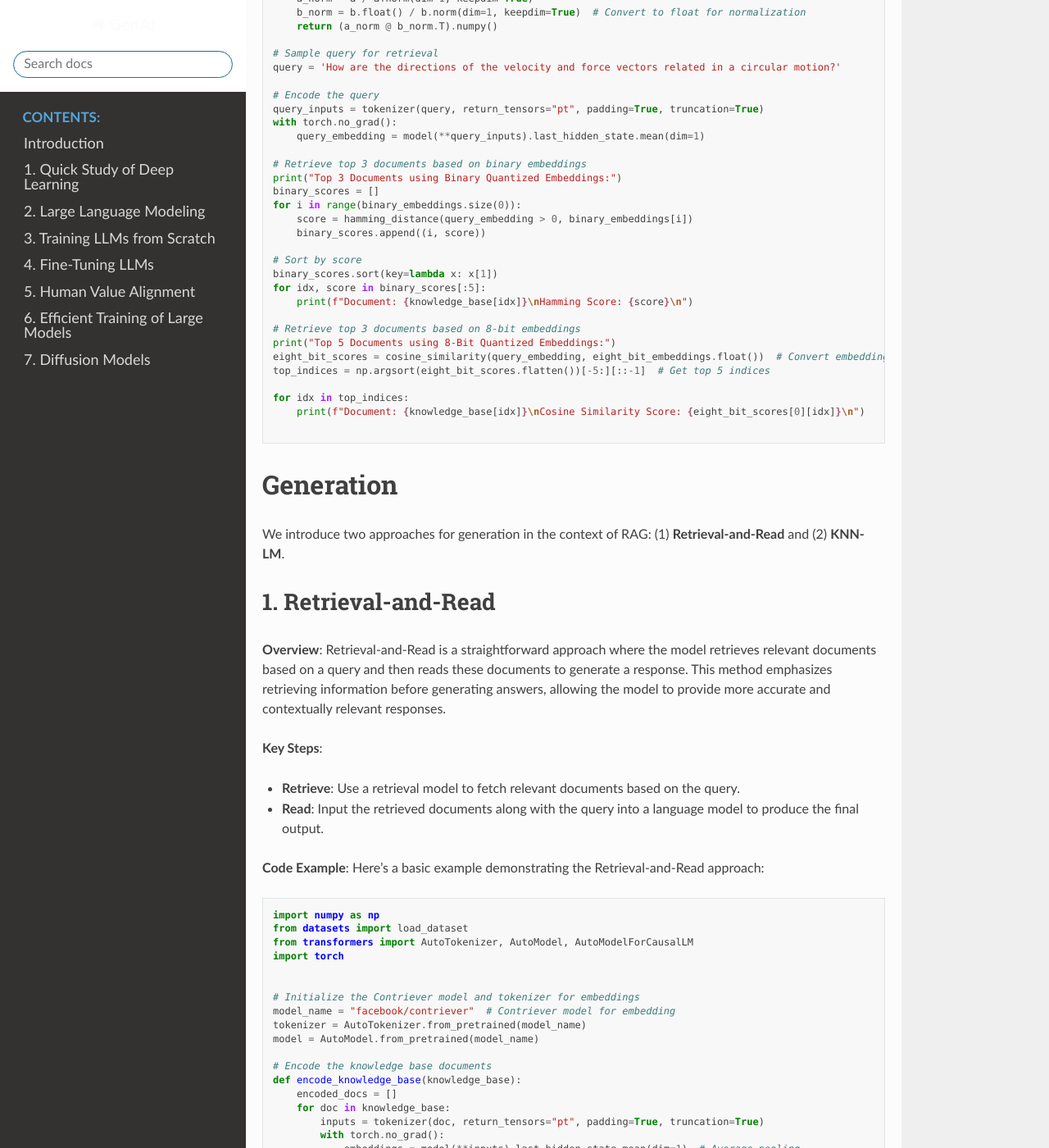
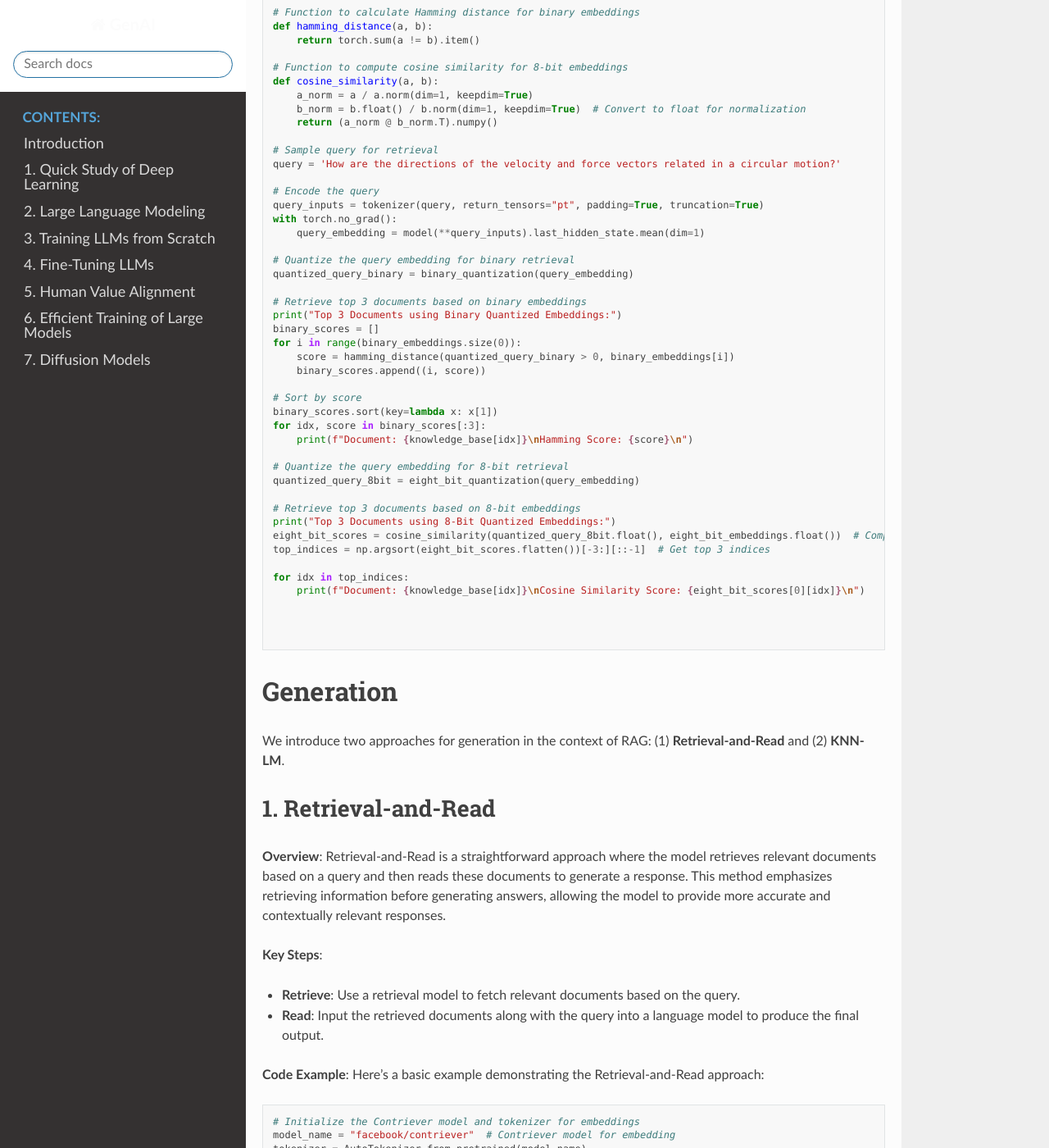
Before and after one commit to JieGroup/GenAI, a Sphinx documentation site: the page built from docs/rag/index.md, in a window 1280 px wide and 1400 px high, scrolled down 13915 px. Shown: the whole window at 82% size. Built offline with Sphinx 7.4.7 and the Read the Docs theme 3.1.0, drawn with Linux system fonts in a browser that asks for light colours; formulas are drawn with MathJax 3; some of the changed text lies outside the part shown.

Commit message:
update RAG

````diff
--- a/docs/rag/index.md
+++ b/docs/rag/index.md
@@ -318,14 +318,15 @@
 Let us check the top 3 most relevant documents for each query with DPR:
 
 ```python
-from datasets import load_dataset
 import torch
 from transformers import DPRContextEncoder, DPRContextEncoderTokenizer, DPRQuestionEncoder, DPRQuestionEncoderTokenizer
-import numpy as np
 
 
 # Aggregate the answers into a single list
 knowledge_base = aggregate_answers(dataset)
+
+# chunking
+knowledge_base = semantic_chunking(knowledge_base)
 
 # Initialize the DPR tokenizer and models
 question_tokenizer = DPRQuestionEncoderTokenizer.from_pretrained("facebook/dpr-question_encoder-single-nq-base")
@@ -520,13 +521,11 @@
 In the example below, we'll simulate a simple DSI approach where the model generates relevant document IDs based on a query. Since we're focusing on the DSI concept, we won't rely on an external model for this demonstration; rather, we'll mock the behavior of DSI.
 
 ```python
-from datasets import load_dataset
-import numpy as np
-import random
-
-
 # Aggregate the answers into a single list
 knowledge_base = aggregate_answers(dataset)
+
+# chunking
+knowledge_base = semantic_chunking(knowledge_base)
 
 # Function to simulate the DSI process
 def generate_relevant_ids(query, knowledge_base):
@@ -554,7 +553,9 @@
     for idx in relevant_ids:
         print(f"Document: {knowledge_base[idx]}\n")
     print("-" * 40)  # Separator for clarity
+
 ```
+
 
 
 
@@ -625,6 +626,13 @@
 
 
 ```python
+import random
+# Aggregate the answers into a single list
+knowledge_base = aggregate_answers(dataset)
+
+# chunking
+knowledge_base = semantic_chunking(knowledge_base)
+
 # Initialize the model and tokenizer for Contriever
 model_name = "facebook/contriever"  # Contriever model
 tokenizer = AutoTokenizer.from_pretrained(model_name)
@@ -678,25 +686,33 @@
 with torch.no_grad():
     query_embedding = model(**query_inputs).last_hidden_state.mean(dim=1)
 
+# Quantize the query embedding for binary retrieval
+quantized_query_binary = binary_quantization(query_embedding)
+
 # Retrieve top 3 documents based on binary embeddings
 print("Top 3 Documents using Binary Quantized Embeddings:")
 binary_scores = []
 for i in range(binary_embeddings.size(0)):
-    score = hamming_distance(query_embedding > 0, binary_embeddings[i])
+    score = hamming_distance(quantized_query_binary > 0, binary_embeddings[i])
     binary_scores.append((i, score))
 
 # Sort by score
 binary_scores.sort(key=lambda x: x[1])
-for idx, score in binary_scores[:5]:
+for idx, score in binary_scores[:3]:
     print(f"Document: {knowledge_base[idx]}\nHamming Score: {score}\n")
 
+# Quantize the query embedding for 8-bit retrieval
+quantized_query_8bit = eight_bit_quantization(query_embedding)
+
 # Retrieve top 3 documents based on 8-bit embeddings
-print("Top 5 Documents using 8-Bit Quantized Embeddings:")
-eight_bit_scores = cosine_similarity(query_embedding, eight_bit_embeddings.float())  # Convert embeddings to float
-top_indices = np.argsort(eight_bit_scores.flatten())[-5:][::-1]  # Get top 5 indices
+print("Top 3 Documents using 8-Bit Quantized Embeddings:")
+eight_bit_scores = cosine_similarity(quantized_query_8bit.float(), eight_bit_embeddings.float())  # Compare quantized query with document embeddings
+top_indices = np.argsort(eight_bit_scores.flatten())[-3:][::-1]  # Get top 3 indices
 
 for idx in top_indices:
     print(f"Document: {knowledge_base[idx]}\nCosine Similarity Score: {eight_bit_scores[0][idx]}\n")
+
+
 
 ```
 
@@ -723,12 +739,6 @@
 Here’s a basic example demonstrating the Retrieval-and-Read approach:
 
 ```python
-import numpy as np
-from datasets import load_dataset
-from transformers import AutoTokenizer, AutoModel, AutoModelForCausalLM
-import torch
-
-
 # Initialize the Contriever model and tokenizer for embeddings
 model_name = "facebook/contriever"  # Contriever model for embedding
 tokenizer = AutoTokenizer.from_pretrained(model_name)
````
Also changed, not shown: other parts of docs/rag/index.md (+1 -1 lines).
